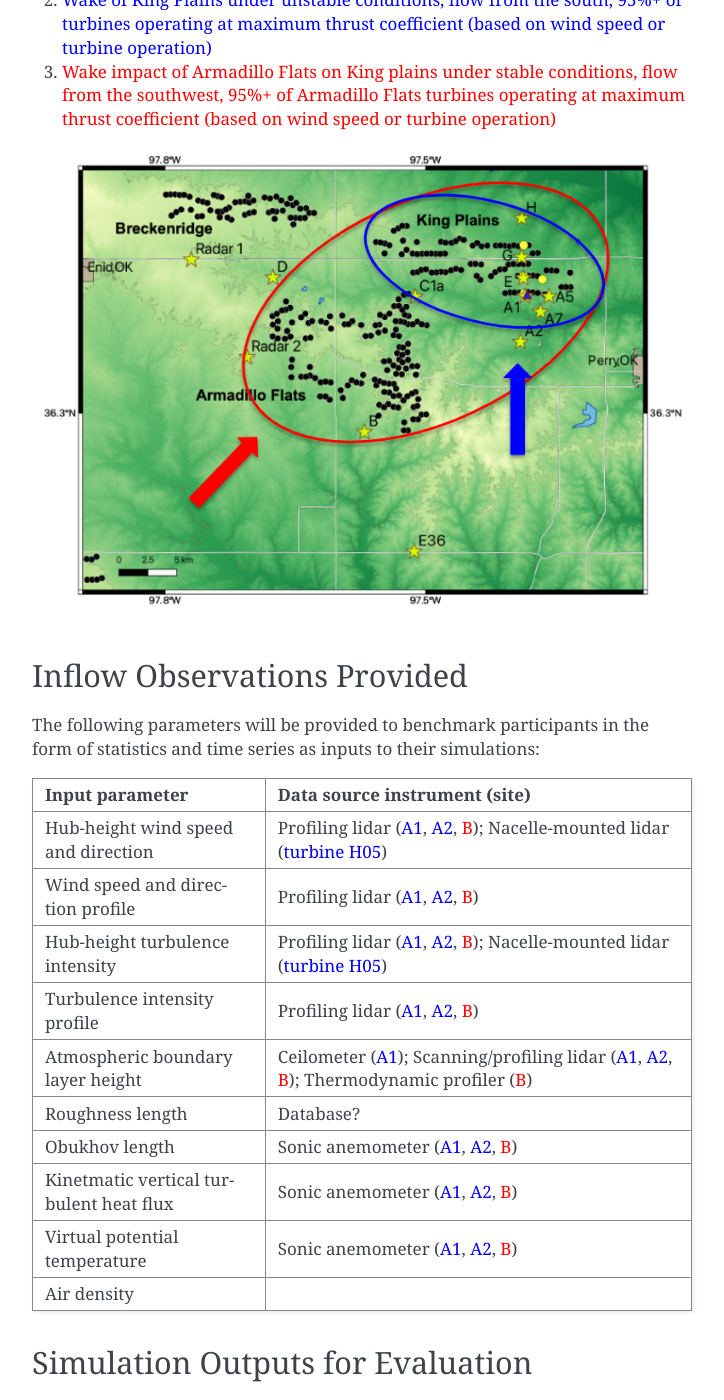
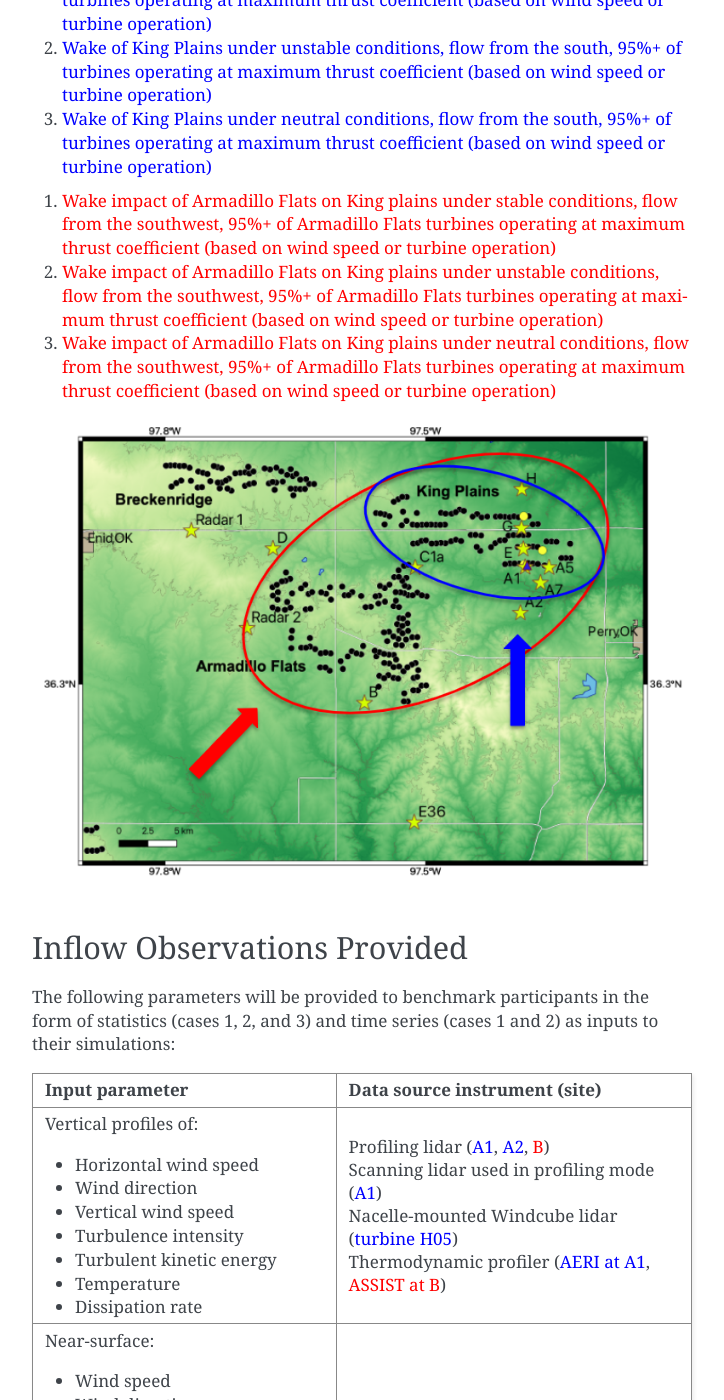
Before and after one commit to alizaoa/awaken_benchmark, a Sphinx documentation site: the page built from source/metabenchmark.rst, in a window 1280 px wide and 1400 px high, scrolled down 1574 px. Shown: the whole window, without its empty margins (388-1112 px from the left). Built offline with Sphinx 7.4.7, drawn with Linux system fonts in a browser that asks for light colours; some of the changed text lies outside the part shown.

Commit message:
Update based on meeting
Update metabenchmark based on group discussion during 9/13 meeting

```diff
--- a/source/metabenchmark.rst
+++ b/source/metabenchmark.rst
@@ -28,6 +28,8 @@ The goal of this benchmark is to evaluate the models' ability to accurately capt
 - Wind farm wake characteristics
     - Momentum deficit (magnitude and extent)
     - TKE increase (magnitude and extent)
+    - Temperature, moisture
+    - Boundary layer height
 
 - Impacts on downstream wind plants
     - Power generation
@@ -75,11 +77,15 @@ The team responsible for the development of this benchmark will include, at mini
 Benchmark Cases
 ---------------
 
-Three scenarios will be used as benchmark cases:
+These scenarios will be used as benchmark cases:
 
 1. :blue:`Wake of King Plains under stable conditions, flow from the south, 95%+ of turbines operating at maximum thrust coefficient (based on wind speed or turbine operation)`
 2. :blue:`Wake of King Plains under unstable conditions, flow from the south, 95%+ of turbines operating at maximum thrust coefficient (based on wind speed or turbine operation)`
-3. :red:`Wake impact of Armadillo Flats on King plains under stable conditions, flow from the southwest, 95%+ of Armadillo Flats turbines operating at maximum thrust coefficient (based on wind speed or turbine operation)`
+3. :blue:`Wake of King Plains under neutral conditions, flow from the south, 95%+ of turbines operating at maximum thrust coefficient (based on wind speed or turbine operation)`
+
+1. :red:`Wake impact of Armadillo Flats on King plains under stable conditions, flow from the southwest, 95%+ of Armadillo Flats turbines operating at maximum thrust coefficient (based on wind speed or turbine operation)`
+2. :red:`Wake impact of Armadillo Flats on King plains under unstable conditions, flow from the southwest, 95%+ of Armadillo Flats turbines operating at maximum thrust coefficient (based on wind speed or turbine operation)`
+3. :red:`Wake impact of Armadillo Flats on King plains under neutral conditions, flow from the southwest, 95%+ of Armadillo Flats turbines operating at maximum thrust coefficient (based on wind speed or turbine operation)`
 
 .. figure:: images/benchmark_cases.png
 
@@ -87,31 +93,42 @@ Three scenarios will be used as benchmark cases:
 Inflow Observations Provided
 ----------------------------
 
-The following parameters will be provided to benchmark participants in the form of statistics and time series as inputs to their simulations:
+The following parameters will be provided to benchmark participants in the form of statistics (cases 1, 2, and 3) and time series (cases 1 and 2) as inputs to their simulations:
 
-+-----------------------------------------+-------------------------------------------------------------------------------------------------------------------------+
-| Input parameter                         | Data source instrument (site)                                                                                           |
-+=========================================+=========================================================================================================================+
-| Hub-height wind speed and direction     | Profiling lidar (:blue:`A1`, :blue:`A2`, :red:`B`); Nacelle-mounted lidar (:blue:`turbine H05`)                         |
-+-----------------------------------------+-------------------------------------------------------------------------------------------------------------------------+
-| Wind speed and direction profile        | Profiling lidar (:blue:`A1`, :blue:`A2`, :red:`B`)                                                                      |
-+-----------------------------------------+-------------------------------------------------------------------------------------------------------------------------+
-| Hub-height turbulence intensity         | Profiling lidar (:blue:`A1`, :blue:`A2`, :red:`B`); Nacelle-mounted lidar (:blue:`turbine H05`)                         |
-+-----------------------------------------+-------------------------------------------------------------------------------------------------------------------------+
-| Turbulence intensity profile            | Profiling lidar (:blue:`A1`, :blue:`A2`, :red:`B`)                                                                      |
-+-----------------------------------------+-------------------------------------------------------------------------------------------------------------------------+
-| Atmospheric boundary layer height       | Ceilometer (:blue:`A1`); Scanning/profiling lidar (:blue:`A1`, :blue:`A2`, :red:`B`); Thermodynamic profiler (:red:`B`) |
-+-----------------------------------------+-------------------------------------------------------------------------------------------------------------------------+
-| Roughness length                        | Database?                                                                                                               |
-+-----------------------------------------+-------------------------------------------------------------------------------------------------------------------------+
-| Obukhov length                          | Sonic anemometer (:blue:`A1`, :blue:`A2`, :red:`B`)                                                                     |
-+-----------------------------------------+-------------------------------------------------------------------------------------------------------------------------+
-| Kinetmatic vertical turbulent heat flux | Sonic anemometer (:blue:`A1`, :blue:`A2`, :red:`B`)                                                                     |
-+-----------------------------------------+-------------------------------------------------------------------------------------------------------------------------+
-| Virtual potential temperature           | Sonic anemometer (:blue:`A1`, :blue:`A2`, :red:`B`)                                                                     |
-+-----------------------------------------+-------------------------------------------------------------------------------------------------------------------------+
-| Air density                             |                                                                                                                         |
-+-----------------------------------------+-------------------------------------------------------------------------------------------------------------------------+
++------------------------------------------+-------------------------------------------------------------------------------------------------------------------------+
+| Input parameter                          | Data source instrument (site)                                                                                           |
++==========================================+=========================================================================================================================+
+| Vertical profiles of:                    || Profiling lidar (:blue:`A1`, :blue:`A2`, :red:`B`)                                                                     |
+|                                          || Scanning lidar used in profiling mode (:blue:`A1`)                                                                     |
+| - Horizontal wind speed                  || Nacelle-mounted Windcube lidar (:blue:`turbine H05`)                                                                   |
+| - Wind direction                         || Thermodynamic profiler (:blue:`AERI at A1`, :red:`ASSIST at B`)                                                        |
+| - Vertical wind speed                    |                                                                                                                         |
+| - Turbulence intensity                   |                                                                                                                         |
+| - Turbulent kinetic energy               |                                                                                                                         |
+| - Temperature                            |                                                                                                                         |
+| - Dissipation rate                       |                                                                                                                         |
+|                                          |                                                                                                                         |
++------------------------------------------+-------------------------------------------------------------------------------------------------------------------------+
+| Near-surface:                            || Sonic anemometer (:blue:`A1`, :blue:`A2`, :red:`B`)                                                                    |
+|                                          || Flux station (:blue:`A1`, :blue:`A2`, :red:`B`)                                                                        |
+| - Wind speed                             |                                                                                                                         |
+| - Wind direction                         |                                                                                                                         |
+| - Obukhov length                         |                                                                                                                         |
+| - Kinematic vertical turbulent heat flux |                                                                                                                         |
+| - Virtual potential temperature          |                                                                                                                         |
+| - Friction velocity                      |                                                                                                                         |
+|                                          |                                                                                                                         |
++------------------------------------------+-------------------------------------------------------------------------------------------------------------------------+
+| Atmospheric boundary layer height        || Ceilometer (:blue:`A1`)                                                                                                |
+|                                          || Scanning/profiling lidar (:blue:`A1`, :blue:`A2`, :red:`B`)                                                            |
+|                                          || Thermodynamic profiler (:blue:`AERI at A1`, :red:`ASSIST at B`)                                                        |
+|                                          |                                                                                                                         |
+|                                          |                                                                                                                         |
++------------------------------------------+-------------------------------------------------------------------------------------------------------------------------+
+| Roughness length                         | Database?                                                                                                               |
++------------------------------------------+-------------------------------------------------------------------------------------------------------------------------+
+| Air density                              |                                                                                                                         |
++------------------------------------------+-------------------------------------------------------------------------------------------------------------------------+
 
 
 
```
Also changed, not shown: 5 other files.
